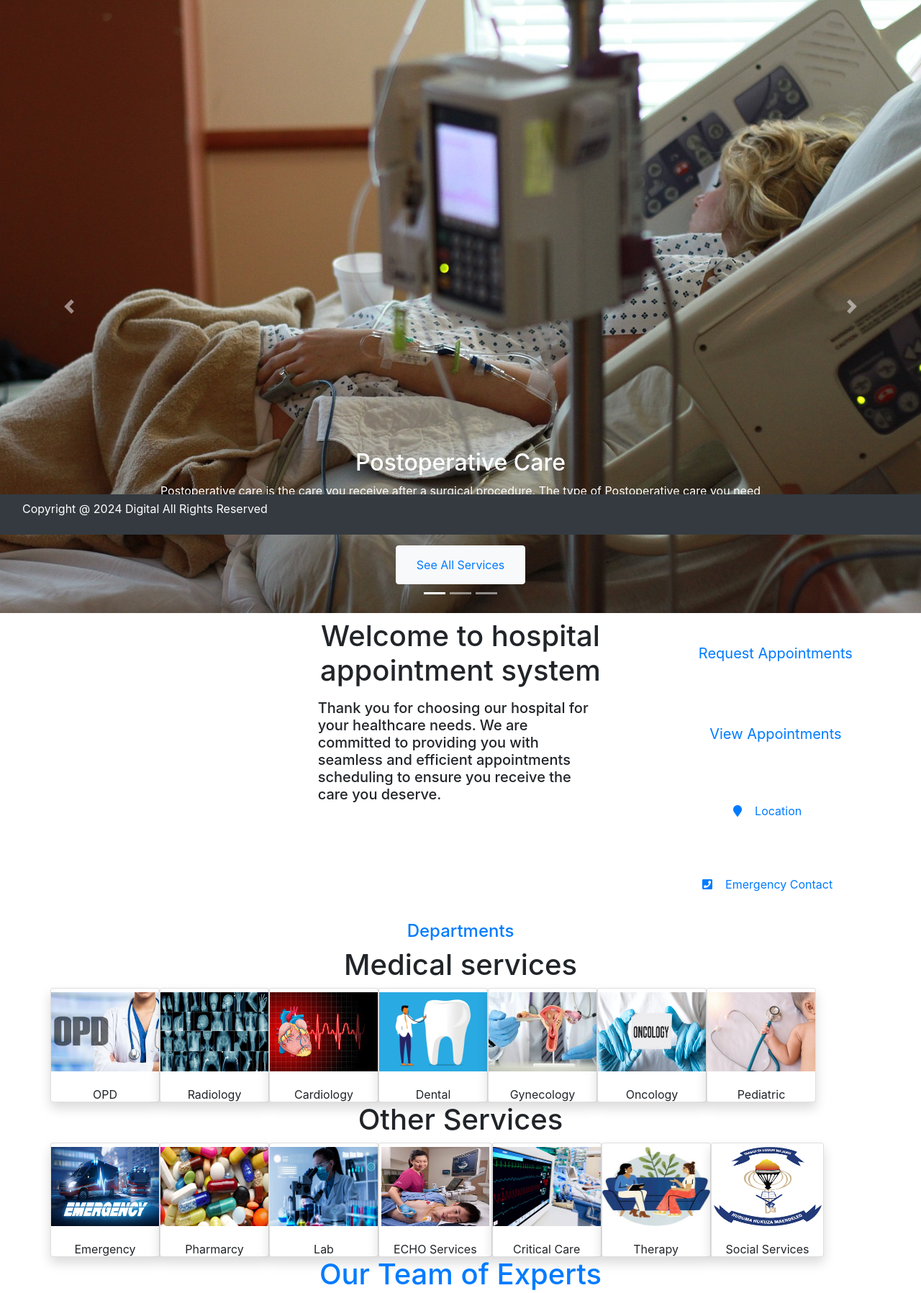
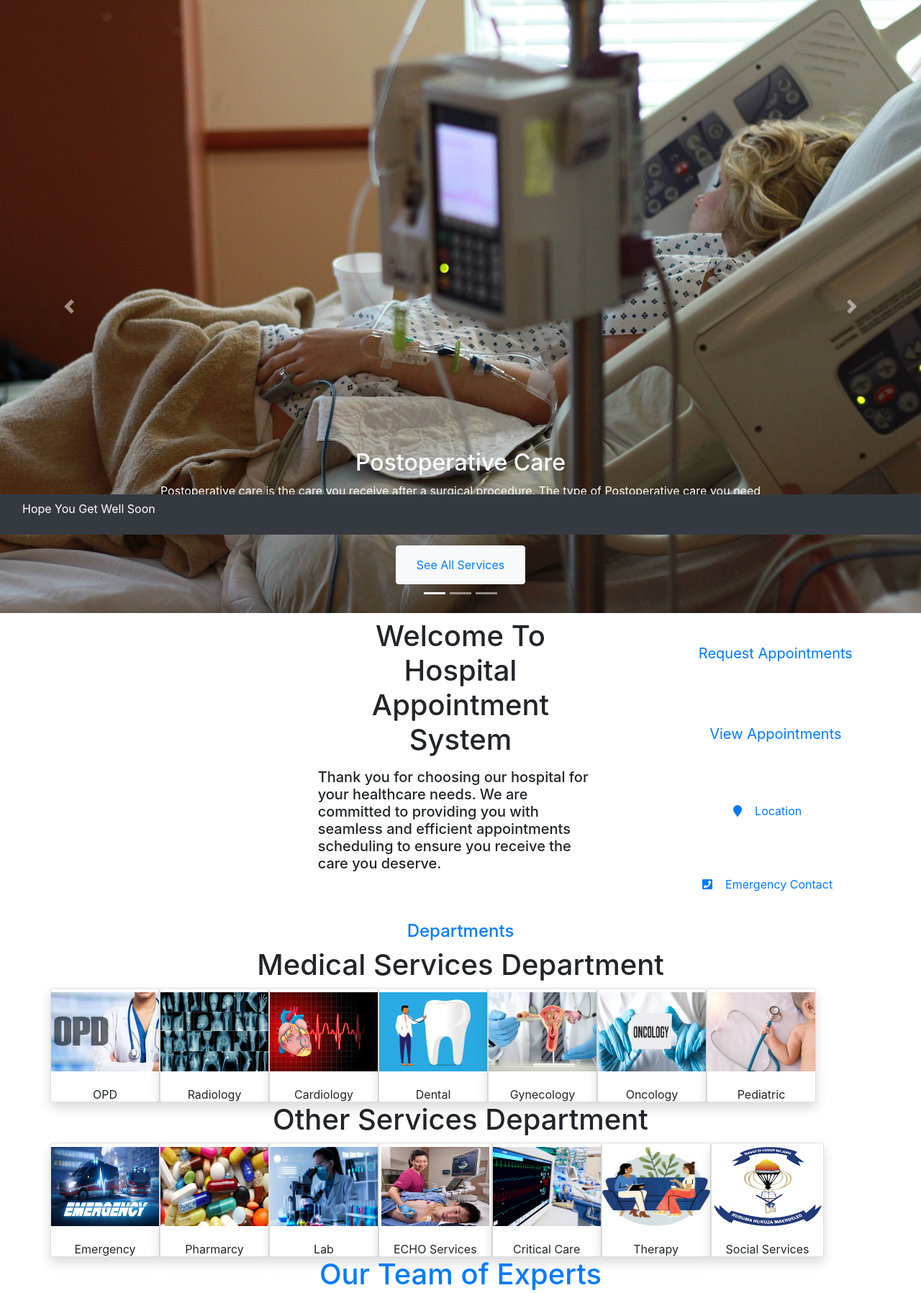
Before and after one commit to GasparByamungu/Project, a Django app: page / in a window 1280 px wide. Shown: the part 57-1854 px from the top of the page at 72% size. Run offline with Django 5.2, Linux system fonts and the light colour scheme; some libraries are stand-ins or nearby versions.

Commit message:
third commit

```diff
--- a/hospital/models.py
+++ b/hospital/models.py
@@ -50,5 +50,7 @@ class OtherService(models.Model):
 class PatientInfo(models.Model):
     name = models.CharField(max_length=150)
     contact = models.CharField(max_length=100)
+    gender = models.CharField(max_length=6)
+    adress = models.CharField(max_length=100)
     medical_service = models.ForeignKey(Service, on_delete=models.CASCADE)
     other_service = models.ForeignKey(OtherService, on_delete=models.CASCADE)
--- a/hospital/templates/about.html
+++ b/hospital/templates/about.html
@@ -13,8 +13,8 @@
     <div class="col-md-6">
         <h1 class="strong text-center">Our Commitment to Quality</h1>
         <p class="lead text-center">We are dedicated to providing the highest quality of care and ensuring the best possible
-             outcomes for our patients. We have implemented comprehensive quality and safety programs to continuously monitor
-             and improve our performance.</p>
+        outcomes for our patients. We have implemented comprehensive quality and safety programs to continuously monitor
+        and improve our performance.</p>
     </div>
 </div>
 
--- a/hospital/templates/base.html
+++ b/hospital/templates/base.html
@@ -20,7 +20,7 @@
   <script src="https://cdnjs.cloudfare.com/ajax/libs/pdfmake/0.1.53/pdfmake.min.js"></script>
   <script src="https://cdnjs.cloudfare.com/ajax/libs/pdfmake/0.1.53/vfs_fonts.js"></script>
   <script src="https://cdn.datatables.net/buttons/1.6.5/js/buttons.html5.min.js"></script>
-  <title>Hospital Management System</title>
+  <title>Hospital Appointment System</title>
   <script>
       $(document).ready(function() {
           $('#example').DataTable( {
@@ -49,5 +49,3 @@
 
 
 </body>
-
-</html>
--- a/hospital/templates/contact.html
+++ b/hospital/templates/contact.html
@@ -19,6 +19,7 @@
         <div class="col-lg-3 col-sm-6 mydivstyle">
         <h4><i class="fa fa-envelope"></i> Send-email</h4>
         <p class="font-weight-bold mt-3"><a href="mailto:abc@gmail.com">enockimani493@gmail.com</a></p>
+        <p class="font-weight-bold mt-3"><a href="mailto:abc@gmail.com">gaspardominick708@gmail.com</a></p>
         <p class="font-weight-bold mt-3"><a href="mailto:abc@gmail.com">admin@gmail.com</a></p>
         </div>
         <div class="col-lg-3 col-sm-6 mydivstyle">
--- a/hospital/templates/footer.html
+++ b/hospital/templates/footer.html
@@ -7,7 +7,7 @@
             <div class="row">
                 <div class="col-sm-12 text-center">
                     <div class="Copyright-text">
-                        <p class="text-white">Copyright @ 2024 Digital All Rights Reserved</p>
+                        <p class="text-white">Hope You Get Well Soon</p>
                     </div>
                 </div> <!-- End Col-->
             </div> <!-- End Row-->
--- a/hospital/templates/home.html
+++ b/hospital/templates/home.html
@@ -81,7 +81,7 @@
         </div>
         <div class="col-md-4" id="intro-text">
             <h1 class="text-center">
-                <h1 class="text-center">Welcome to hospital appointment system</h1>
+            <h1 class="text-center">Welcome To Hospital Appointment System</h1>
             </h1>
             <p class="text-justify">
             <h5>Thank you for choosing our hospital for your healthcare needs.
@@ -125,7 +125,7 @@
     <div class="row">
         <div class="col-md-12">
         <h4 class="text-center text-primary">Departments</h4>
-            <h1 class="text-center">Medical services</h1>
+        <h1 class="text-center">Medical Services Department</h1>
         </div>
     </div>
 </div>
@@ -219,7 +219,7 @@
         <div class="container-fluid" id="services">
             <div class="row">
                 <div class="col-md-12">
-                    <h1 class="text-center">Other Services</h1>
+                    <h1 class="text-center">Other Services Department</h1>
                 </div>
             </div>
 
--- a/hospital/templates/navigation.html
+++ b/hospital/templates/navigation.html
@@ -1,4 +1,3 @@
-
 {% load static %}
 
 <nav class="navbar navbar-expand-lg navbar-dark bg-dark">
```
Also changed, not shown: db.sqlite3, hospital/migrations/0005_patientinfo_adress_patientinfo_gender.py (added). Lines whose indentation alone changed are shown as unchanged.
